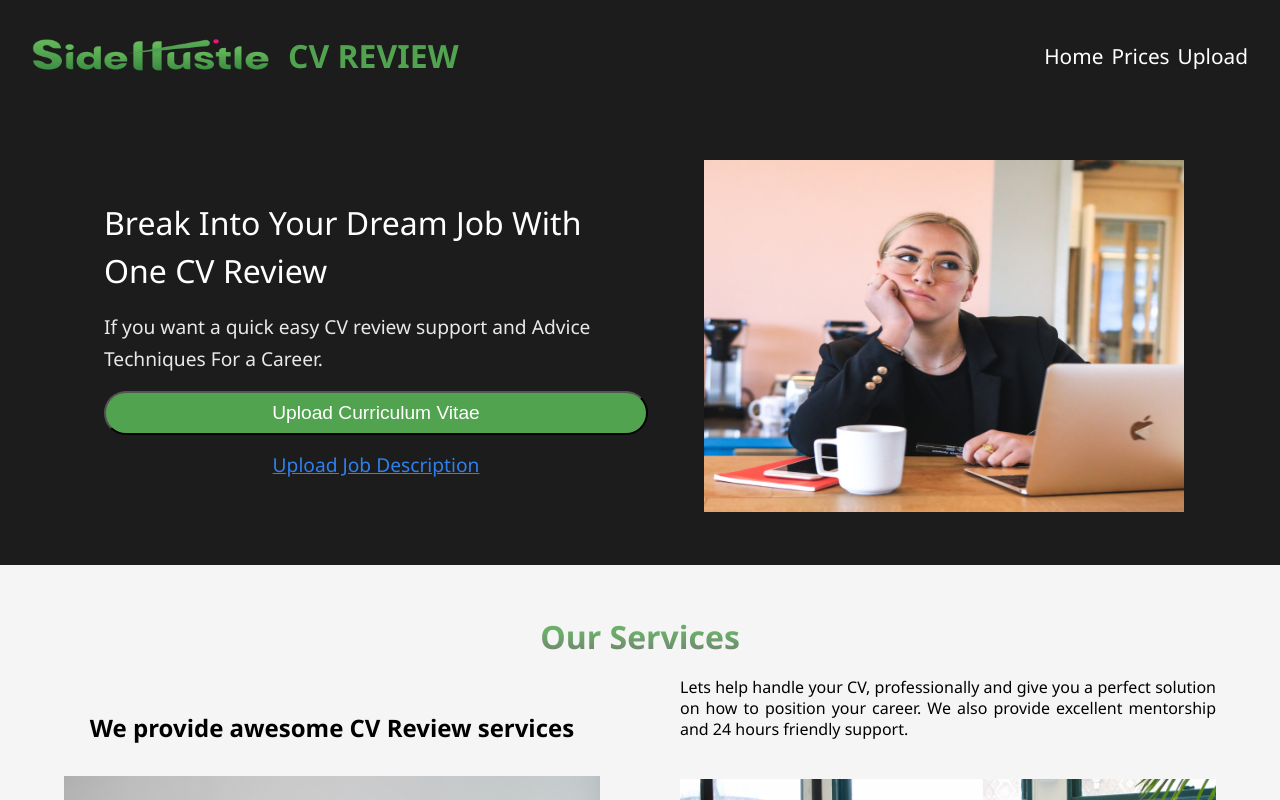
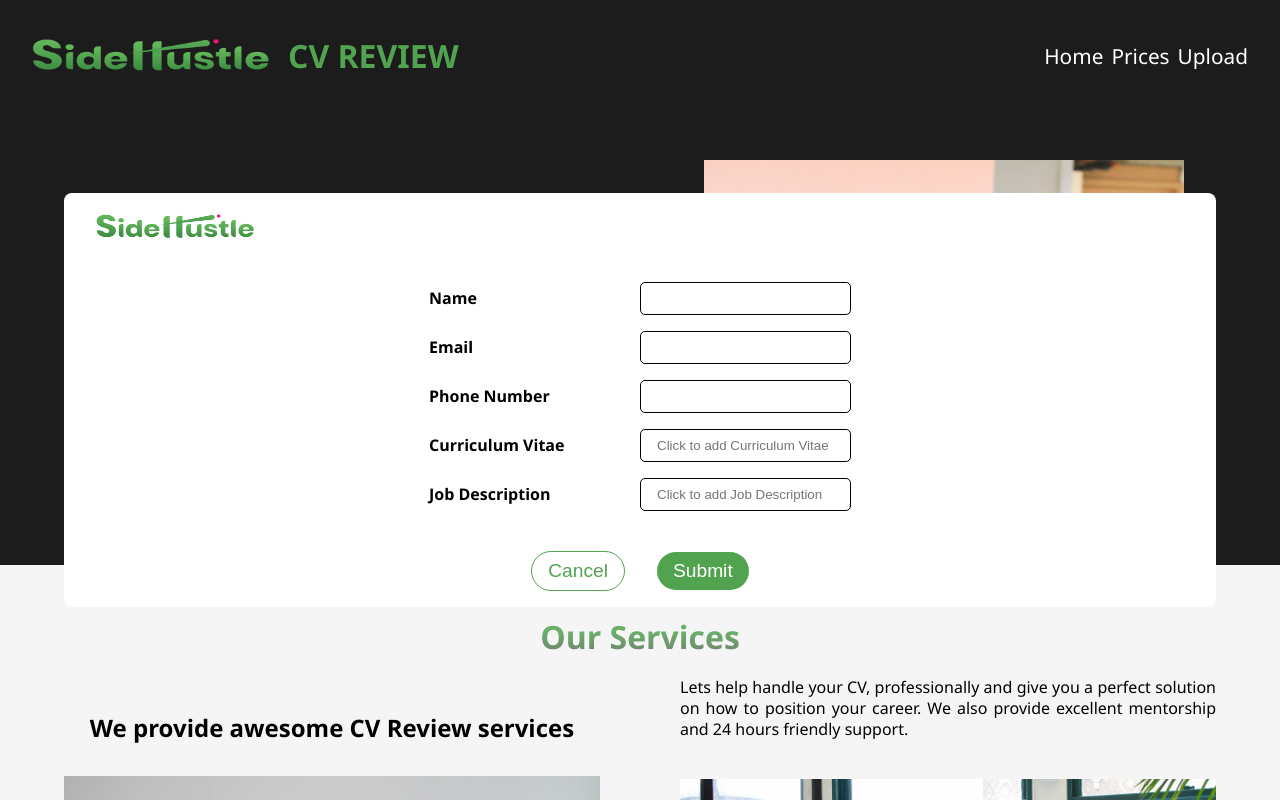
Before and after one commit to Christiano112/side-hustle-cv-review, a React (Create React App) app: page / in a window 1280 px wide. Both pictures are taken after a click on the button "Upload Curriculum Vitae". Shown: the top 800 px of the page. Built offline with nearby package versions, Linux system fonts and the light colour scheme.

Commit message:
added the upload form

```diff
--- a/src/components/main.js
+++ b/src/components/main.js
@@ -1,14 +1,24 @@
 import MainPic from "./images/sh-main-pic.png";
+import Upload from "./upload";
+import { useState } from 'react';
 
 const Main = () => {
+    const [show, setShow] = useState("hide");
+    let display = "block";
+
+    const handleShow = (show) => {
+        setShow(show)
+    }
+
     return (
+        <>
             <main className="main">
                 <section>
                     <h1>Break Into Your Dream Job With One CV Review</h1>
                     <p>If you want a quick easy CV review support and Advice Techniques For a Career.</p>
                     <div className="main-btn">
-                    <button>Upload Curriculum Vitae</button>
-                    <a href="job">Upload Job Description</a>
+                        <button onClick={() => handleShow(display)}>Upload Curriculum Vitae</button>
+                        <a href="#job">Upload Job Description</a>
                     </div>
                 </section>
 
@@ -16,6 +26,10 @@ const Main = () => {
                     <img src={MainPic} alt="Main Pic" />
                 </div>
             </main>
+
+            {show !== "hide" && (<Upload handleShow={handleShow} />)}
+
+        </>
     )
 }
 
--- a/src/components/styles/styles.scss
+++ b/src/components/styles/styles.scss
@@ -312,6 +312,101 @@ footer {
             a {
                 color: $primary;
                 font-size: 1.5rem;
+            }
+        }
+    }
+}
+
+.upload {
+    background: $white;
+    margin: 0 auto;
+    width: 90%;
+    position: absolute;
+    top: 50%;
+    left: 50%;
+    transform: translate(-50%, -50%);
+    padding: 1rem 2rem;
+    border-radius: .5rem;
+
+    .upload-logo {
+        margin-bottom: 2rem;
+
+        img {
+            width: 10rem;
+        }
+    }
+
+    form {
+        display: flex;
+        justify-content: center;
+        flex-direction: column;
+        align-items: center;
+        gap: 1rem;
+
+        .form-fields {
+            display: grid;
+            grid-template-columns: 1fr 1fr;
+            justify-content: center;
+            align-items: center;
+
+            label {
+                font-weight: 600;
+                color: $black;
+            }
+
+            input {
+                padding: .5rem 1rem;
+                outline: none;
+                border: 1px solid #000;
+                border-radius: 5px;
+
+                &::-webkit-outer-spin-button {
+                    -webkit-appearance: none;
+                    margin: 0;
+                }
+
+                &::-webkit-inner-spin-button {
+                    -webkit-appearance: none;
+                    margin: 0;
+                }
+
+                &[type=number] {
+                    -moz-appearance: textfield;
+                }
+            }
+        }
+
+        .cv {
+
+            #cv {
+                border: none;
+            }
+        }
+    }
+
+    .handle-btns {
+        display: flex;
+        align-items: center;
+        justify-content: space-between;
+        gap: 2rem;
+        margin-top: 1.5rem;
+
+        button {
+            padding: .2rem 1rem;
+            border-radius: .5rem;
+            border: none;
+            outline: none;
+            background: #52A350;
+            border-radius: 20px;
+            color: $white;
+            font-size: 1.2rem;
+            line-height: 2rem;
+
+            &:first-of-type {
+                background: #FFFFFF;
+                border: 1px solid #52A350;
+                border-radius: 20px;
+                color: $primary;
             }
         }
     }
@@ -662,6 +757,17 @@ footer {
             height: 7rem;
         }
     }
+
+    .upload {
+
+        form {
+
+            .form-fields {
+                grid-template-columns: 1fr;
+                gap: .5rem;
+            }
+        }
+    }
 }
 
 /***** End MEDIA QUERIES *****/
--- /dev/null
+++ b/src/components/upload.js
@@ -0,0 +1,59 @@
+import { useRef } from "react";
+import Logo from "./images/sh-logo.png";
+
+const Upload = ({ handleShow }) => {
+    const inputFile = useRef();
+    const inputText = useRef();
+
+    let hide = "hide";
+
+    const handleSubmit = () => {
+        alert("You Have Submitted")
+    }
+
+    const handleCvUpload = () => {
+        inputFile.current.click();
+        inputText.current.disabled = "true";
+        inputText.current.placeholder = inputFile.current.files[0]["name"];
+    }
+
+
+    return (
+        <article className="upload">
+            <div className="upload-logo">
+                <img src={Logo} alt="Logo" />
+            </div>
+
+            <form>
+                <div className="form-fields">
+                    <label htmlFor="name">Name</label>
+                    <input type="text" name="name" required />
+                </div>
+                <div className="form-fields">
+                    <label htmlFor="email">Email</label>
+                    <input type="email" name="email" required />
+                </div>
+                <div className="form-fields">
+                    <label htmlFor="number">Phone Number</label>
+                    <input type="number" name="number" required />
+                </div>
+                <div className="form-fields cv">
+                    <label htmlFor="cv">Curriculum Vitae</label>
+                    <input type="text" placeholder="Click to add Curriculum Vitae" onClick={handleCvUpload} ref={inputText} />
+                    <input type="file" name="cv" id="cv" accept="image/*, .pdf, .doc, .docx" style={{ display: "none" }} ref={inputFile} required />
+                </div>
+                <div className="form-fields">
+                    <label htmlFor="job">Job Description</label>
+                    <input type="text" id="job" placeholder="Click to add Job Description" required />
+                </div>
+
+                <div className="handle-btns">
+                    <button onClick={() => handleShow(hide)}>Cancel</button>
+                    <button type="submit" onClick={handleSubmit}>Submit</button>
+                </div>
+            </form>
+        </article>
+    )
+}
+
+export default Upload;
```
Lines whose indentation alone changed are shown as unchanged.
